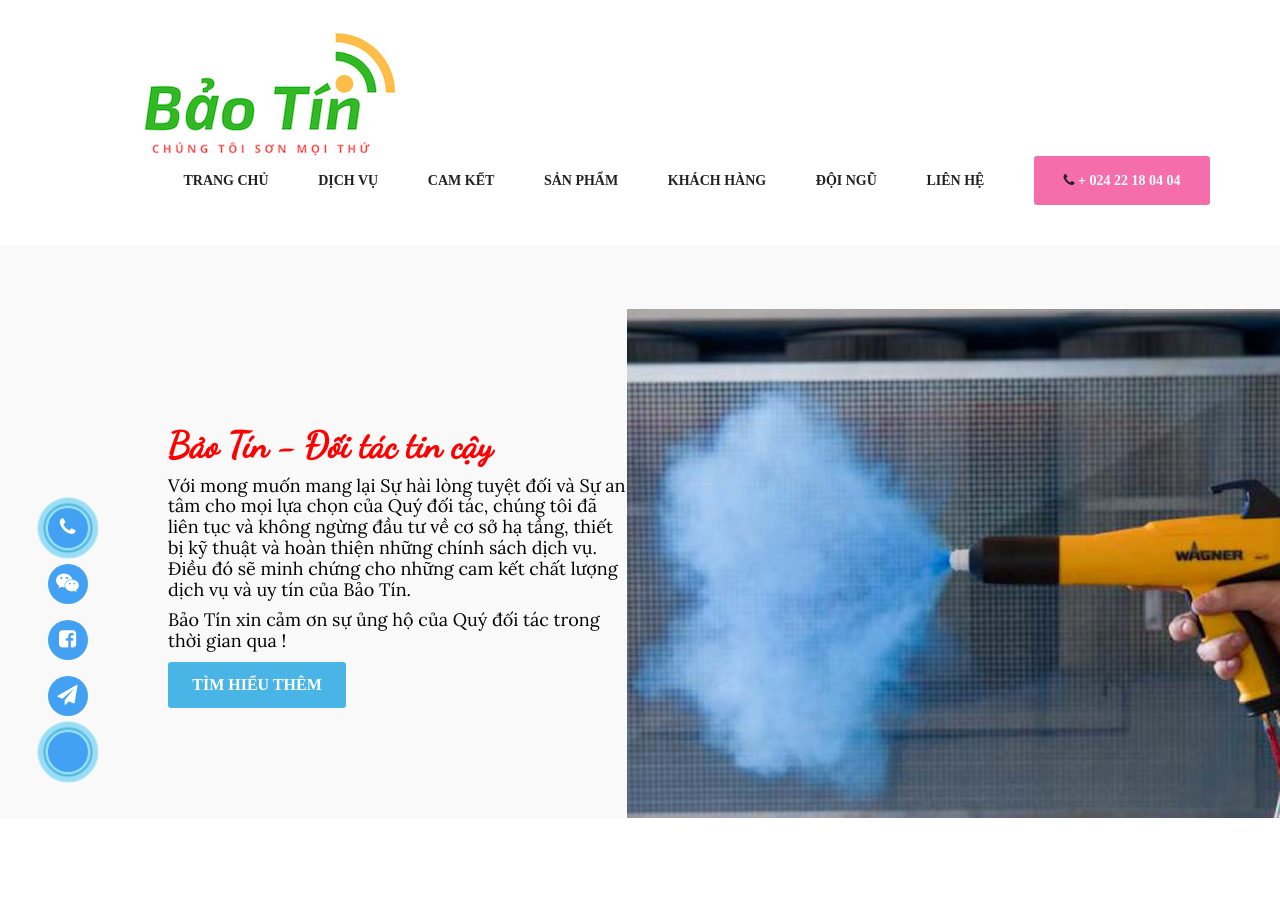
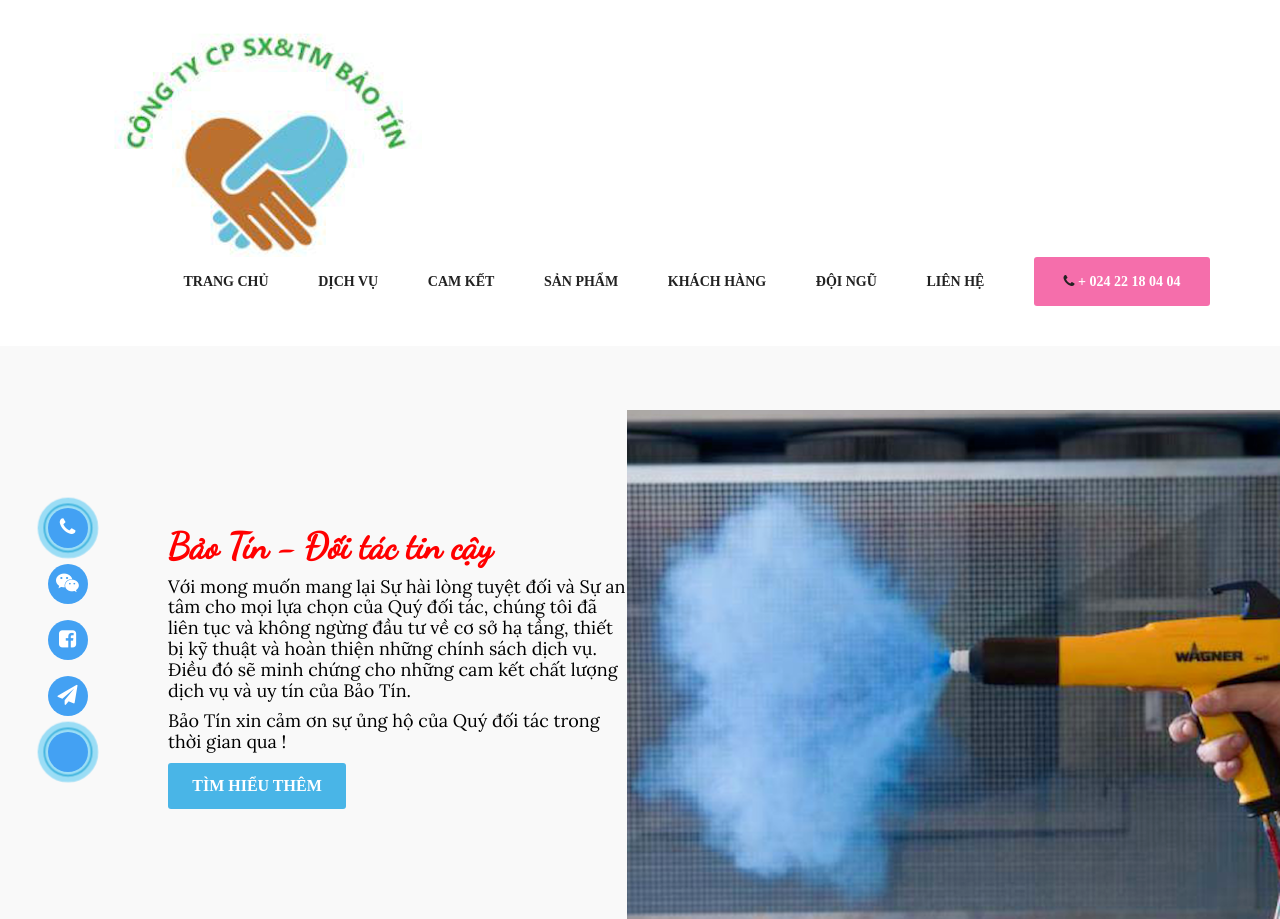
Before and after one commit to lampard999999999/sontinhdien02.github.io, a plain HTML site: page index.html in a window 1280 px wide. Shown: the top 919 px of the page. Drawn offline with Linux system fonts and the light colour scheme; a web font is replaced by a local one.

Commit message:
Update index.html

```diff
--- a/index.html
+++ b/index.html
@@ -91,7 +91,7 @@
 	<header id="header_outer">
 		<div class="container">
 			<div class="header_section">
-				<div class="logo"><a href="http://sontinhdienbaotin.tk"><img src="img/logo3.png" alt=""></a></div>
+				<div class="logo"><a href="http://sontinhdienbaotin.tk"><img src="img/logo4.png" alt=""></a></div>
 				<nav class="nav" id="nav">
 					<ul class="toggle">
 						<li><a href="#top_content">Trang chủ</a></li>
```
